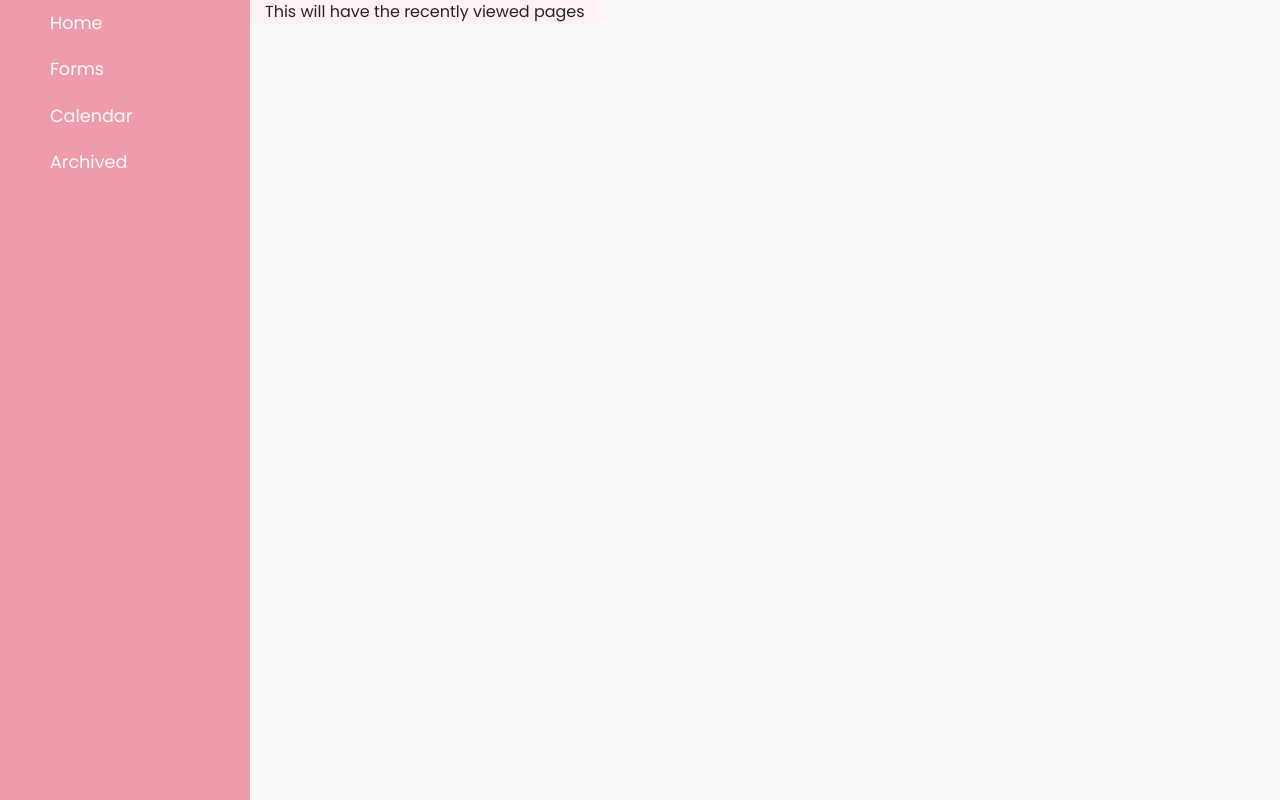
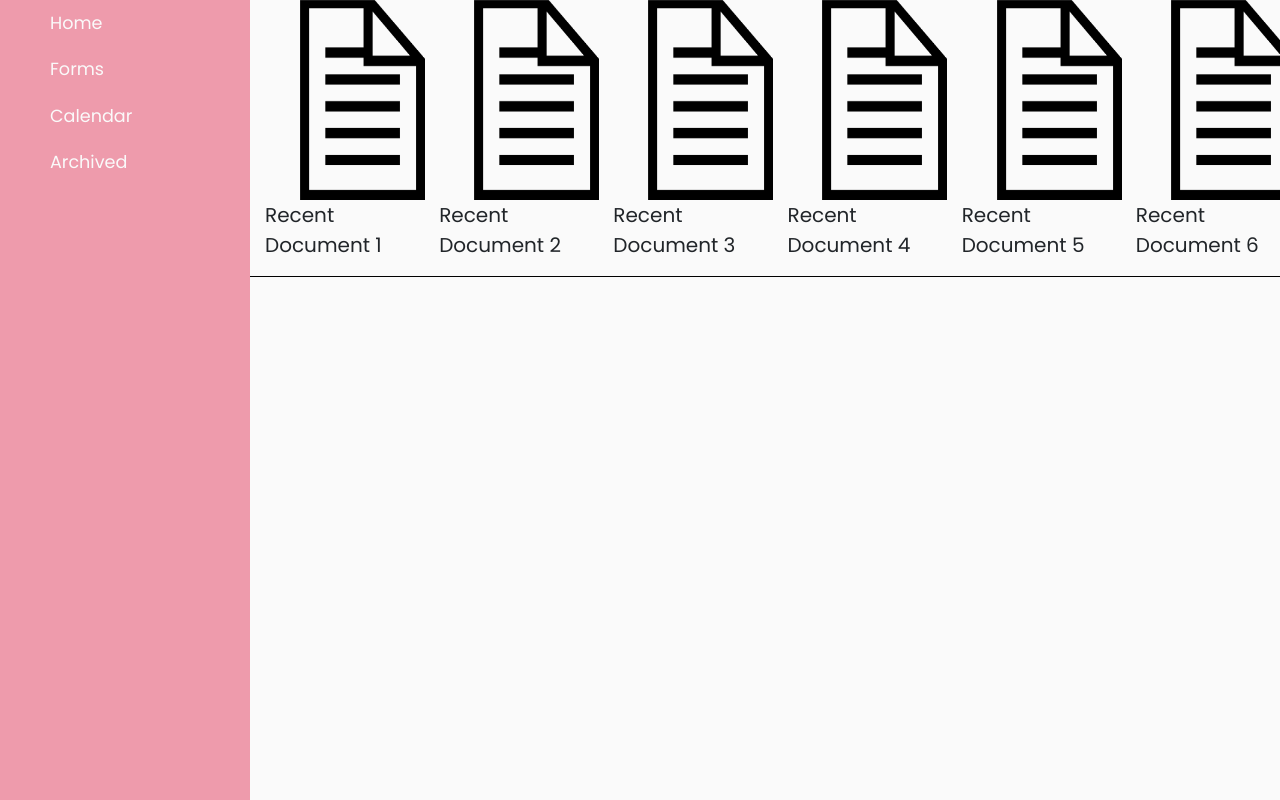
Before and after one commit to EldritchCrow/MITRProject, a plain HTML site: page Public/index.html in a window 1280 px wide. Drawn offline with nearby package versions, Linux system fonts and the light colour scheme.

Commit message:
Dumby data

```diff
--- a/Public/Resources/CSS/master.css
+++ b/Public/Resources/CSS/master.css
@@ -56,4 +56,16 @@ a, a:hover, a:focus {
 }
 #content{
     padding-left: 250px;
+    width: 100%;
 }
+.docImg{
+    height: 200px;
+    width: 160px;
+    padding-left: 35px;
+}
+.docDiv p{
+    font-size: 20px;
+}
+#recentContent{
+    border-bottom: 1px solid black;
+}
--- a/Public/index.html
+++ b/Public/index.html
@@ -24,8 +24,31 @@
             </ul>
       </nav>
       <div id="content">
-         <div id="recentContent">
-            <div class="col-sm-12" style="background-color:lavenderblush;">This will have the recently viewed pages</div>
+         <div id="recentContent" class="row">
+            <div class="col-sm-2 docDiv">
+               <img class="docImg" src="Resources/document.png">
+               <p>Recent Document 1</p>
+            </div>
+            <div class="col-sm-2 docDiv">
+               <img class="docImg" src="Resources/document.png">
+               <p>Recent Document 2</p>
+            </div>
+            <div class="col-sm-2 docDiv">
+               <img class="docImg" src="Resources/document.png">
+               <p>Recent Document 3</p>
+            </div>
+            <div class="col-sm-2 docDiv">
+               <img class="docImg" src="Resources/document.png">
+               <p>Recent Document 4</p>
+            </div>
+            <div class="col-sm-2 docDiv">
+               <img class="docImg" src="Resources/document.png">
+               <p>Recent Document 5</p>
+            </div>
+            <div class="col-sm-2 docDiv">
+               <img class="docImg" src="Resources/document.png">
+               <p>Recent Document 6</p>
+            </div>
          </div>
       </div>
    </div>
```
Also changed, not shown: Public/Resources/document.png (added).
